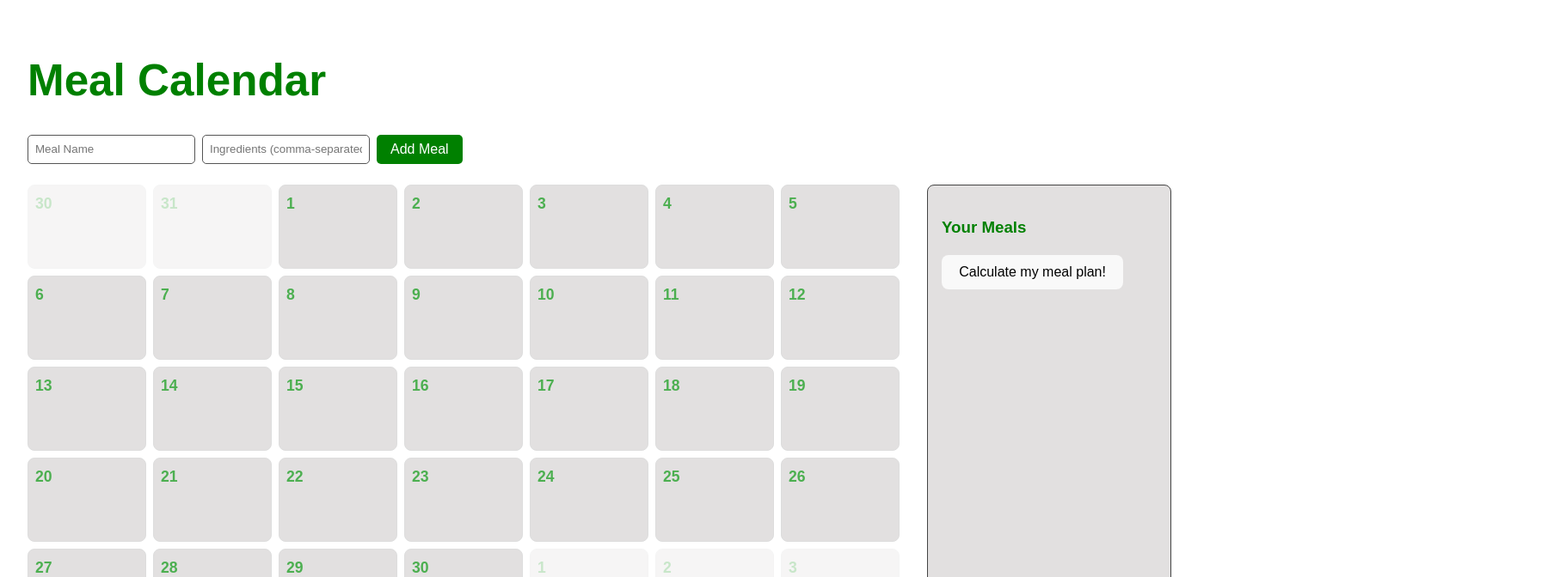
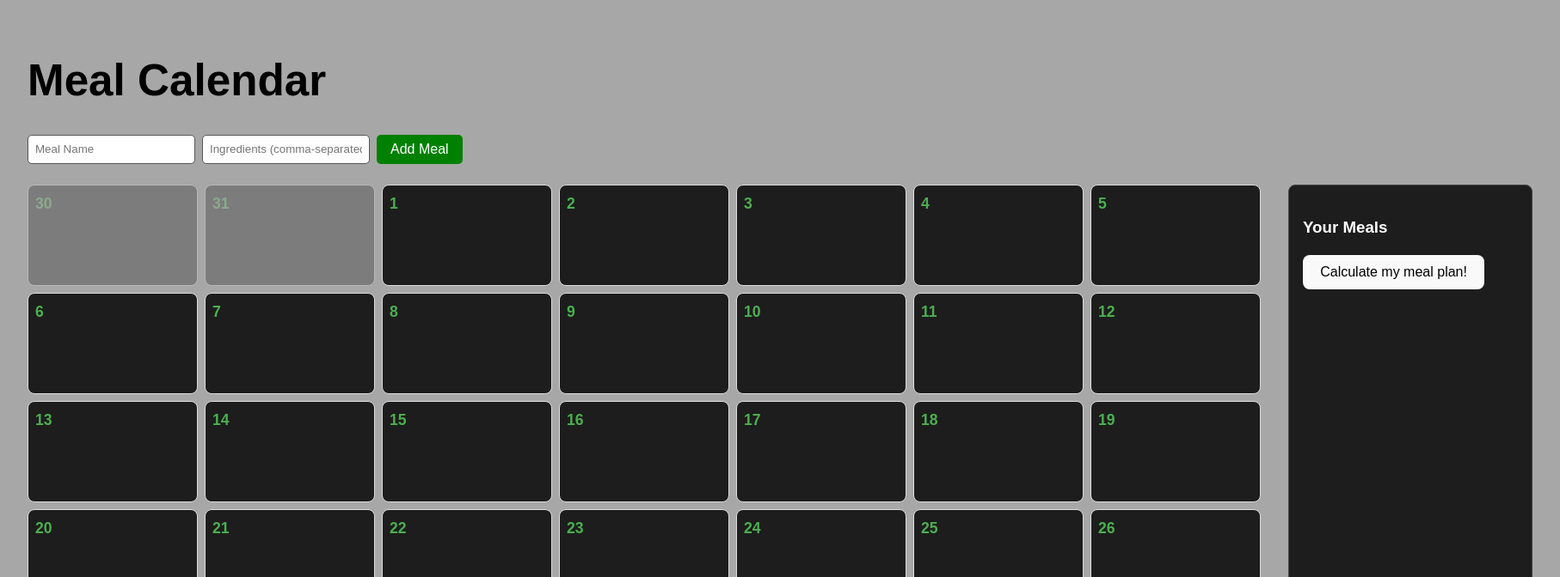
Before and after one commit to Yayacodes1/meal-prep-web-app-hackathon, a React (Vite) app in the folder frontend/: page / in a window 1280 px wide. Shown: the top 672 px of the page at 86% size, 1814 px wide, since content can reach past the window. Built offline with nearby package versions, Linux system fonts and the light colour scheme.

Commit message:
Update styles

```diff
--- a/frontend/src/index.css
+++ b/frontend/src/index.css
@@ -47,7 +47,7 @@ button {
   transition: border-color 0.25s;
 }
 button:hover {
-  border-color: #646cff;
+  border-color: #4caf50;
 }
 button:focus,
 button:focus-visible {
--- a/frontend/src/pages/mainPage.jsx
+++ b/frontend/src/pages/mainPage.jsx
@@ -93,7 +93,7 @@ function MainPage() {
 
   return (
     <div className="main-container">
-      <h1>Meal Calendar</h1>
+      <h1 style={{ color: "#000000" }}>Meal Calendar</h1>
 
       <div className="input-section">
         <input
@@ -142,7 +142,7 @@ function MainPage() {
         </div>
 
         <div className="meal-list">
-          <h3>Your Meals</h3>
+          <h3 style={{ color: "#ffff" }}>Your Meals</h3>
           <ul>
             {Object.entries(mealList).map(([name, ingredients], index) => (
               <li key={index}>
--- a/frontend/src/styles/mainPage.css
+++ b/frontend/src/styles/mainPage.css
@@ -1,5 +1,5 @@
 body {
-  background-color: #ffffff;
+  background-color: #a7a7a7;
   margin: 0;
   padding: 0;
 }
@@ -10,7 +10,7 @@ body {
   padding: 2rem;
   font-family: Arial, sans-serif;
   color: green;
-  background-color: #FFFFFF;
+  background-color: #a7a7a7;
 }
 
 .input-section {
@@ -24,7 +24,7 @@ body {
   padding: 0.5rem;
   border-radius: 5px;
   border: 1px solid #555;
-  background: #FFFFFF;
+  background: #ffffff;
   color: #333;
 }
 
@@ -54,16 +54,17 @@ body {
 
 .calendar-cell {
   border: 1px solid #ddd;
-  width: 120px;
+  width: 180px;
+  height: 100px;
   padding: 0.5rem;
   border-radius: 8px;
-  background-color: rgb(226, 224, 224) ;
+  background-color: rgb(29, 29, 29);
   min-height: 80px;
 }
 
 .calendar-cell:hover {
   background-color: #222;
-  border-color: #4CAF50;
+  border-color: #4caf50;
   transform: translateY(-2px);
 }
 
@@ -71,7 +72,7 @@ body {
   font-weight: bold;
   margin-bottom: 0.5rem;
   font-size: 1.1rem;
-  color: #4CAF50;
+  color: #4caf50;
 }
 
 .calendar-meals {
@@ -86,7 +87,7 @@ body {
   border: 1px solid #444;
   padding: 1rem;
   border-radius: 8px;
-  background-color: rgb(226, 224, 224);
+  background-color: rgb(29, 29, 29);
 }
 
 .grayed-out {
```
